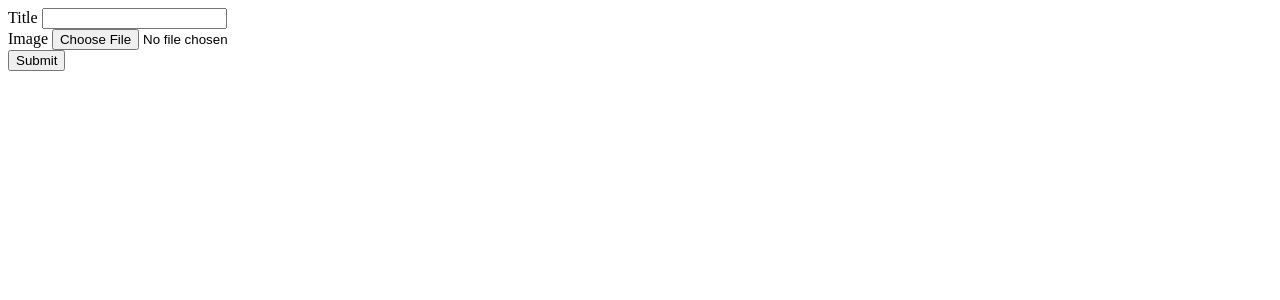
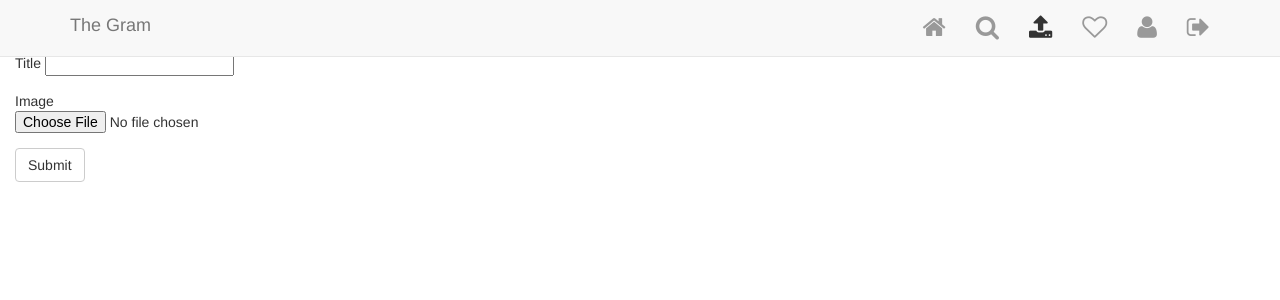
Before and after one commit to jonnygovish/The-Insta, a Django app: page /post/ in a window 1280 px wide. Shown: the top 300 px of the page. Run offline with Django 3.2, Linux system fonts and the light colour scheme; the visitor is signed in with stand-in values (Sample User, id 1); some libraries are stand-ins or nearby versions.

Commit message:
Template view for the application

```diff
--- a/gram/templates/base.html
+++ b/gram/templates/base.html
@@ -11,7 +11,6 @@
   <title>The Gram</title>
   {% block styles%}
     {% bootstrap_css%}
-    <link rel="stylesheet" href="{% static 'css/base.css' %}">
   {% endblock %}
 </head>
 <body>
@@ -25,7 +24,9 @@
     </div>
 
     {% block scripts %}
-    <script  src="https://ajax.googleapis.com/ajax/libs/jquery/3.2.1/jquery.min.js"></script>
+    <script type="text/javascript" src="{% static 'js/jquery-3.1.0.min.js' %}"></script>
+    <script type="text/javascript" src="{% static 'js/ajax-csrf-auth.js' %}"></script>
+    <script type="text/javascript" src="{% static 'js/index.js' %}"></script>
     {% bootstrap_javascript %}
     {% endblock %}
 
--- a/gram/templates/follow_list.html
+++ b/gram/templates/follow_list.html
@@ -5,7 +5,7 @@
 {% block content %}
 <div class="follow__wrapper row">
   <div class="follow__heading">
-    {{ header }}
+    {{ title }}
   </div>
   {% for profile in profiles %}
     <div class="follow__card" id="{{ profile.pk }}">
@@ -18,7 +18,6 @@
 
       {% if request.user.is_authenticated and profile != request.user.userprofile %}
         <div class="follow-toggle__container">
-          {% is_following request.user.userprofile profile as following %}
           <button class="btn btn-primary {% if not following %}follow-user{% else %}unfollow-user{% endif %}">
             {% if not following %}
               Follow
--- a/gram/templates/index.html
+++ b/gram/templates/index.html
@@ -9,7 +9,7 @@
                 <div class="card view-update {{ post.pk }}">
                     <div class="card__panel-head">
                         <div class="poster__info">
-                            <a href="{% url 'profile' post.user.username %}" class="poster__name">
+                            <a href="{% url 'profile' post.profile.user.username %}" class="poster__name">
                               {% if post.profile.profile_pic %}
                                 <img class="poster__profilepic" src="{{ post.profile.profile_pic.url }}">
                               {% else %}
--- a/gram/templates/navbar.html
+++ b/gram/templates/navbar.html
@@ -19,15 +19,11 @@
                         <i class="fa fa-home {% if request.resolver_match.url_name == 'index' %}active{% endif %}" aria-hidden="true"></i>
                       </a>
                     </li>
-                    <li><a href=""><i class="fa fa-search {% active 'explore' %}" aria-hidden="true"></i></a></li>
+                    <li><a href="{% url 'explore'  %} "><i class="fa fa-search {% active 'explore' %}" aria-hidden="true"></i></a></li>
                     <li><a href="{% url 'post_picture' %}"><i class="fa fa-upload {% active 'post_picture' %}" aria-hidden="true"></i></a></li>
                     <li><a href=""><i class="fa fa-heart-o {% active 'notifications' %}" aria-hidden="true"></i></a></li>
                     <li><a href="{% url 'profile' request.user.username %}"><i class="fa fa-user {% active 'profile' %}" aria-hidden="true"></i></a></li>
-                    <li><a href="/logout"><i class="fa fa-inbox " aria-hidden="true"></i></a></li>
-                    <!--
-                      Using profile page logout for now
-                      <li><a href="">Signout</a></li>
-                    -->
+                    <li><a href="/logout"><i class="fa fa-sign-out " aria-hidden="true"></i></a></li>
                 {% else %}
                     <li><a href="/accounts/login">Login</a></li>
                     <li><a href="/accounts/register/">Signup</a></li>
--- a/gram/templates/post.html
+++ b/gram/templates/post.html
@@ -6,7 +6,7 @@
 <div class="row single-post">
   <div class="single-post-card view-update {{ post.pk }}">
     <div class="header">
-      <a href="{% url 'profile' post.user_profile.user.username %}">
+      <a href="{% url 'profile' post.profile.user.username %}">
         {% if post.profile.profile_pic %}
           <img class="picture-circle--medium" src="{{ post.profile.profile_pic.url }}">
         {% else %}
--- a/gram/templates/post_picture.html
+++ b/gram/templates/post_picture.html
@@ -1,7 +1,7 @@
 
-
+{% extends 'base.html' %}
 {% block content %}
-<div class="row">
+<div class="row" id="post_picture">
   <div class="col-xs-12">
     <form action="" method="post" enctype="multipart/form-data">
       {% csrf_token %}
--- a/gram/templates/profiles/profile.html
+++ b/gram/templates/profiles/profile.html
@@ -28,7 +28,6 @@
             </div>
           {% elif request.user.is_authenticated %}
           <div class="follow-toggle__container">
-            {% is_following request.user.userprofile profile as following %}
             <button class="btn btn-primary {% if not following %}follow-user{% else %}unfollow-user{% endif %}" id="{{ profile.pk }}">
               {% if not following %}
                 Follow
@@ -84,7 +83,7 @@
       {% for post in profile.post_set.all reversed %}
         <div class="col-xs-4">
           <div class="picture-square" style="background-image: url({{ post.image.url }})">
-            <a href="{% url 'post' post.id %}">
+            <a href="{% url 'post' post.pk %}">
               <div class="content">
                 <i class="fa fa-heart" aria-hidden="true"></i> {{ post.get_number_of_likes }}
                 <i class="fa fa-comment" aria-hidden="true"></i> {{ post.get_number_of_comments }}
```
Also changed, not shown: gram/templates/explore.html (added, +15 -0 lines).
